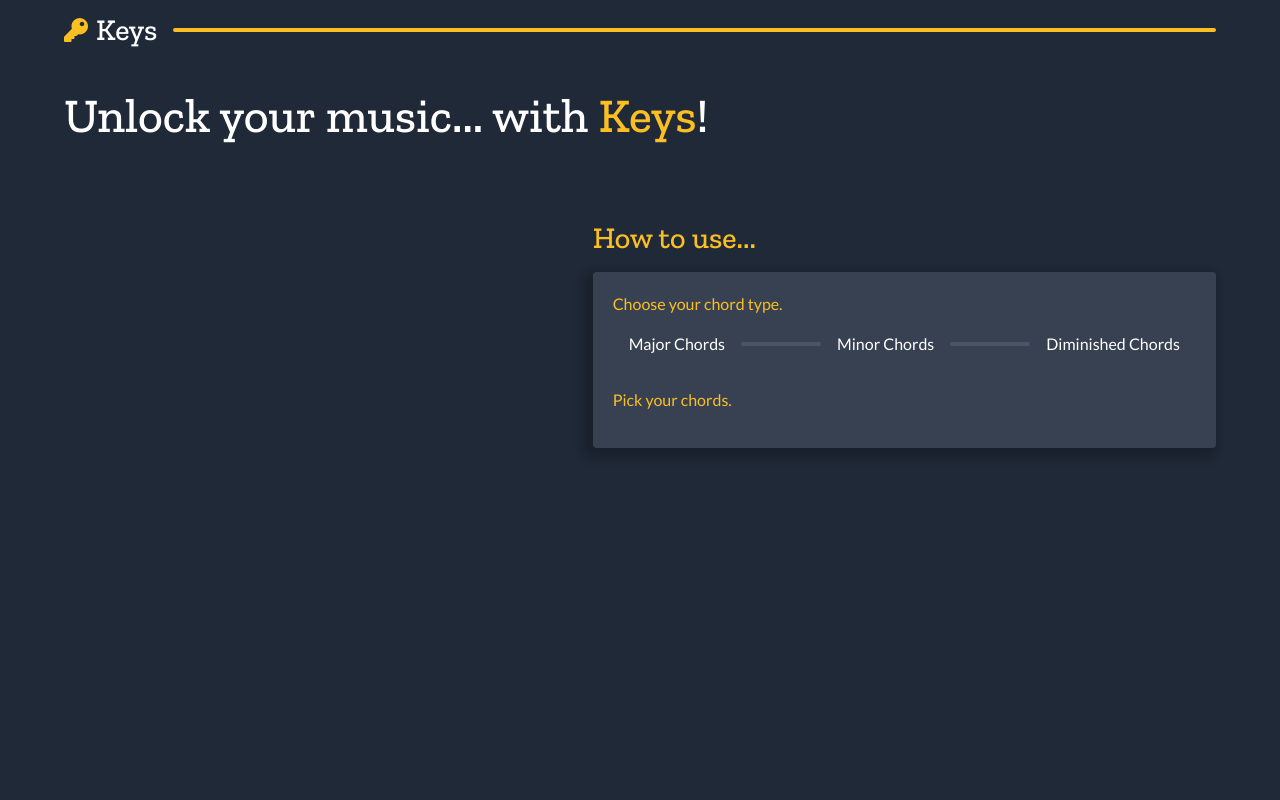
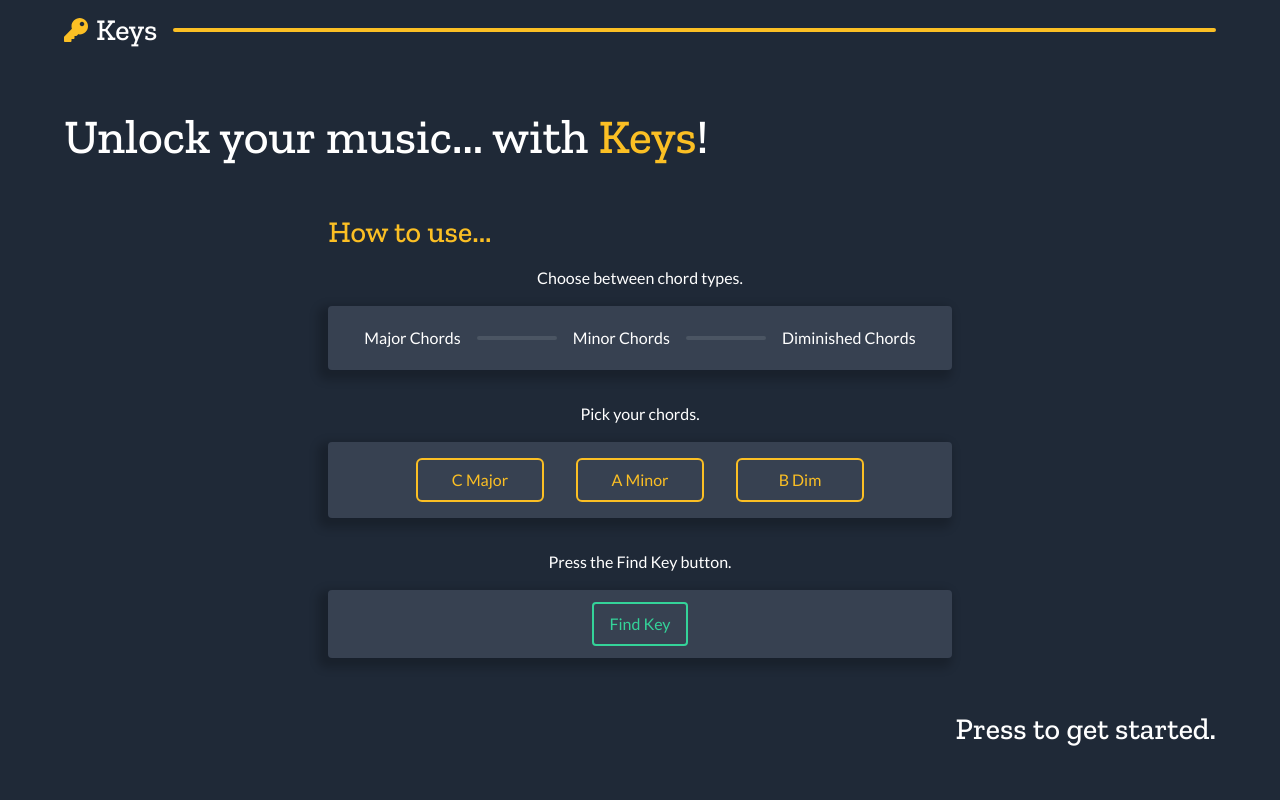
Before and after one commit to jacoberick/keys, a React (Create React App) app: page / in a window 1280 px wide. Shown: the top 800 px of the page. Built offline with nearby package versions, Linux system fonts and the light colour scheme.

Commit message:
layout for intro page fully built

```diff
--- a/src/components/Intro.js
+++ b/src/components/Intro.js
@@ -1,17 +1,23 @@
-const directionStyle = `mb-4 text-yellow-400`;
+const directionStyle = `mb-4 text-white text-center`;
+
+const chordButtonBank = ["C Major", "A Minor", "B Dim"];
+const chordButton = `transform hover:scale-110 active:scale-95 text-yellow-400 m-4 border-2 border-yellow-400 p-2 rounded-md w-32 transition-all`;
 
 const Intro = () => {
   return (
-    <div className="max-w-7xl mx-auto px-16 h-screen">
-      <div id="inner" className="mt-8 flex flex-col">
+    <div className="max-w-7xl mx-auto px-16 h-screenMinusHeader">
+      <div id="inner" className="flex flex-col h-full justify-evenly">
         <p className="font-zilla text-white text-5xl">
           Unlock your music... with <span className="text-yellow-400">Keys</span>!
         </p>
-        <div id="rightMid" className="whitespace-nowrap self-end mt-20">
+        <div id="center" className="self-center">
           <p className="mb-4 text-3xl font-zilla text-yellow-400">How to use...</p>
-          <div className="shadow-introFlow bg-gray-700 p-5 rounded">
-            <p className={directionStyle}>Choose your chord type.</p>
-            <div id="chordSwapContainer" className="flex items-center text-white">
+          <div className="">
+            <p className={directionStyle}>Choose between chord types.</p>
+            <div
+              id="chordSwapContainer"
+              className="flex items-center shadow-introFlow bg-gray-700 p-5 rounded text-white"
+            >
               <p className="chord-swap-button mx-4">Major Chords</p>
               <hr className="border-2 w-20 rounded-3xl border-gray-600" />
               <p className="chord-swap-button mx-4">Minor Chords</p>
@@ -19,7 +25,25 @@ const Intro = () => {
               <p className="chord-swap-button mx-4">Diminished Chords</p>
             </div>
             <p className={`${directionStyle} mt-8`}>Pick your chords.</p>
+            <div className="flex justify-center shadow-introFlow bg-gray-700 rounded">
+              {chordButtonBank.map((x) => (
+                <button key={x} className={chordButton}>
+                  {x}
+                </button>
+              ))}
+            </div>
+            <p className={`${directionStyle} mt-8`}>Press the Find Key button.</p>
+            <div className="flex justify-center shadow-introFlow bg-gray-700 p-3 rounded">
+              <button className="border-2 rounded p-2 transition-all w-24 border-green-400 text-green-400 hover:shadow-greenGlow">
+                Find Key
+              </button>
+            </div>
           </div>
+        </div>
+        <div className="flex justify-end">
+          <a className="font-zilla text-white text-3xl hover:underline" href="#findKeyContainer">
+            Press to get started.
+          </a>
         </div>
       </div>
     </div>
--- a/src/index.css
+++ b/src/index.css
@@ -13,3 +13,7 @@
     @apply font-lato;
   }
 }
+
+html {
+  scroll-behavior: smooth;
+}
--- a/tailwind.config.js
+++ b/tailwind.config.js
@@ -15,6 +15,9 @@ module.exports = {
       minHeight: {
         40: "10rem",
       },
+      height: {
+        screenMinusHeader: "calc(100vh - 60px)",
+      },
     },
   },
   variants: {
```
